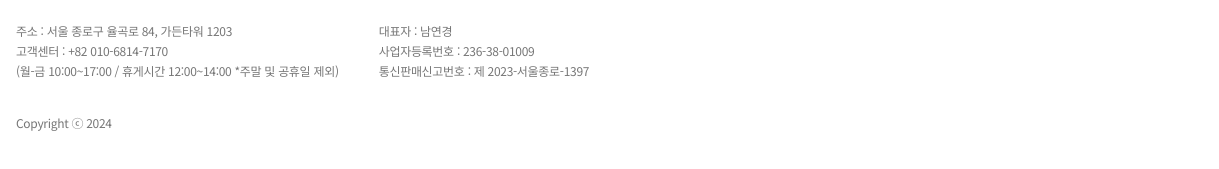
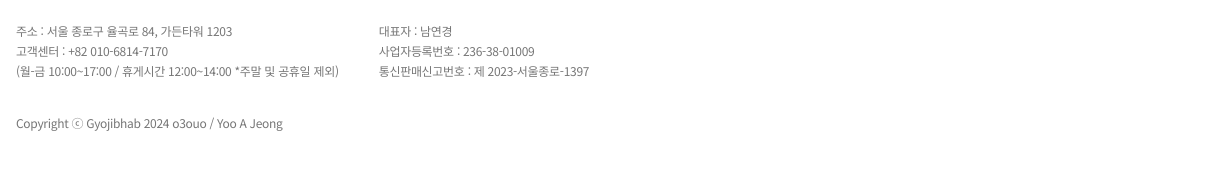
Before and after one commit to o3ouo/gyojibhab, a plain HTML site: page about.html in a window 1280 px wide. Shown: the part 3902-4071 px from the top of the page, 0-1219 px from the left. Drawn offline with Linux system fonts and the light colour scheme; a script that the page names is missing.

Commit message:
copy 수정

```diff
--- a/about.html
+++ b/about.html
@@ -211,7 +211,7 @@
                         </div>
                     </div>
 
-                    <p class="copy">Copyright ⓒ 2024</p>
+                    <p class="copy">Copyright ⓒ Gyojibhab 2024 o3ouo / Yoo A Jeong</p>
                 </div>
                 <figure class="logo">
                     <img src="image/logo.png" alt="footer_logo">
```
Also changed, not shown: season.html (+1 -2 lines).
